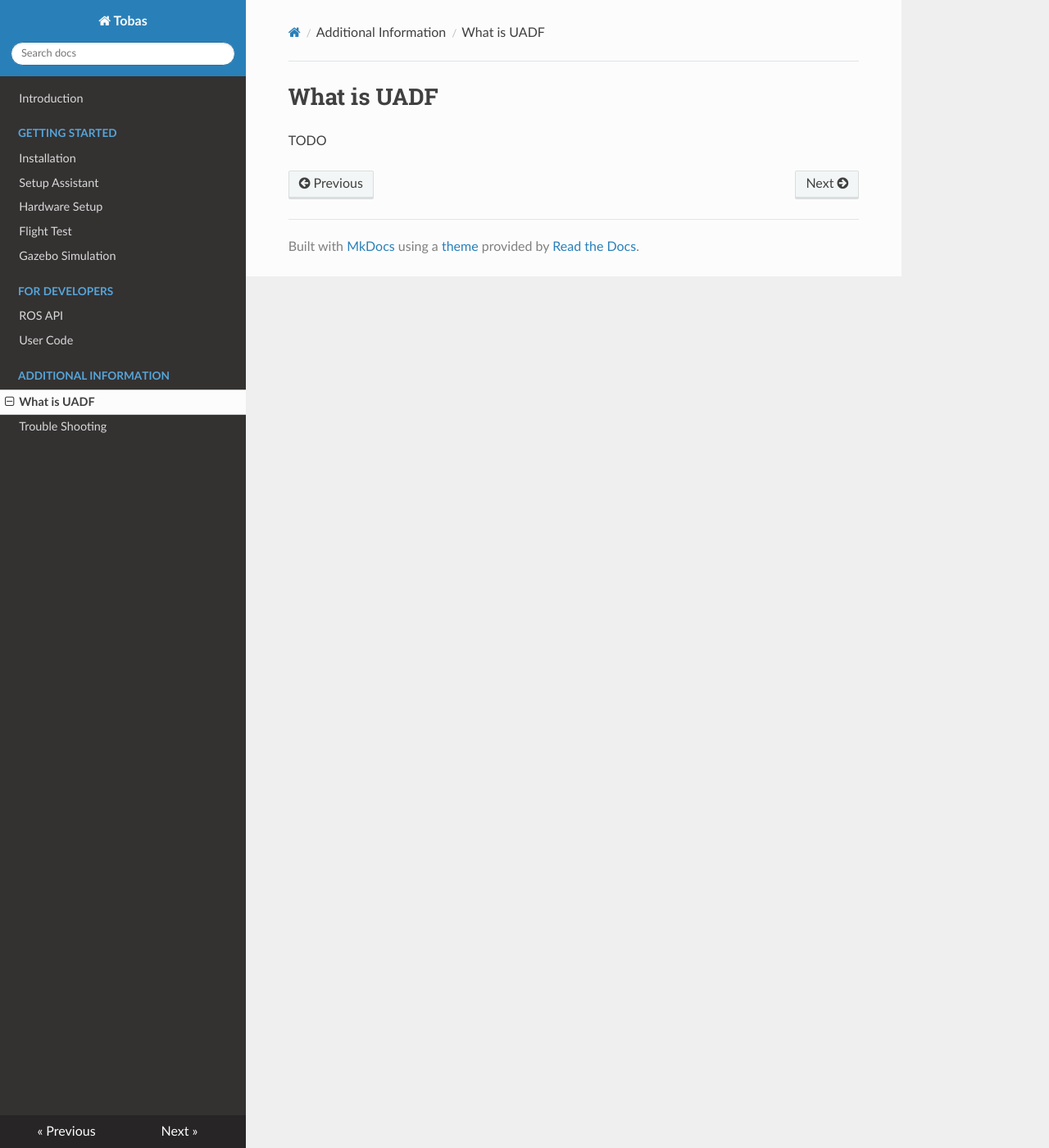
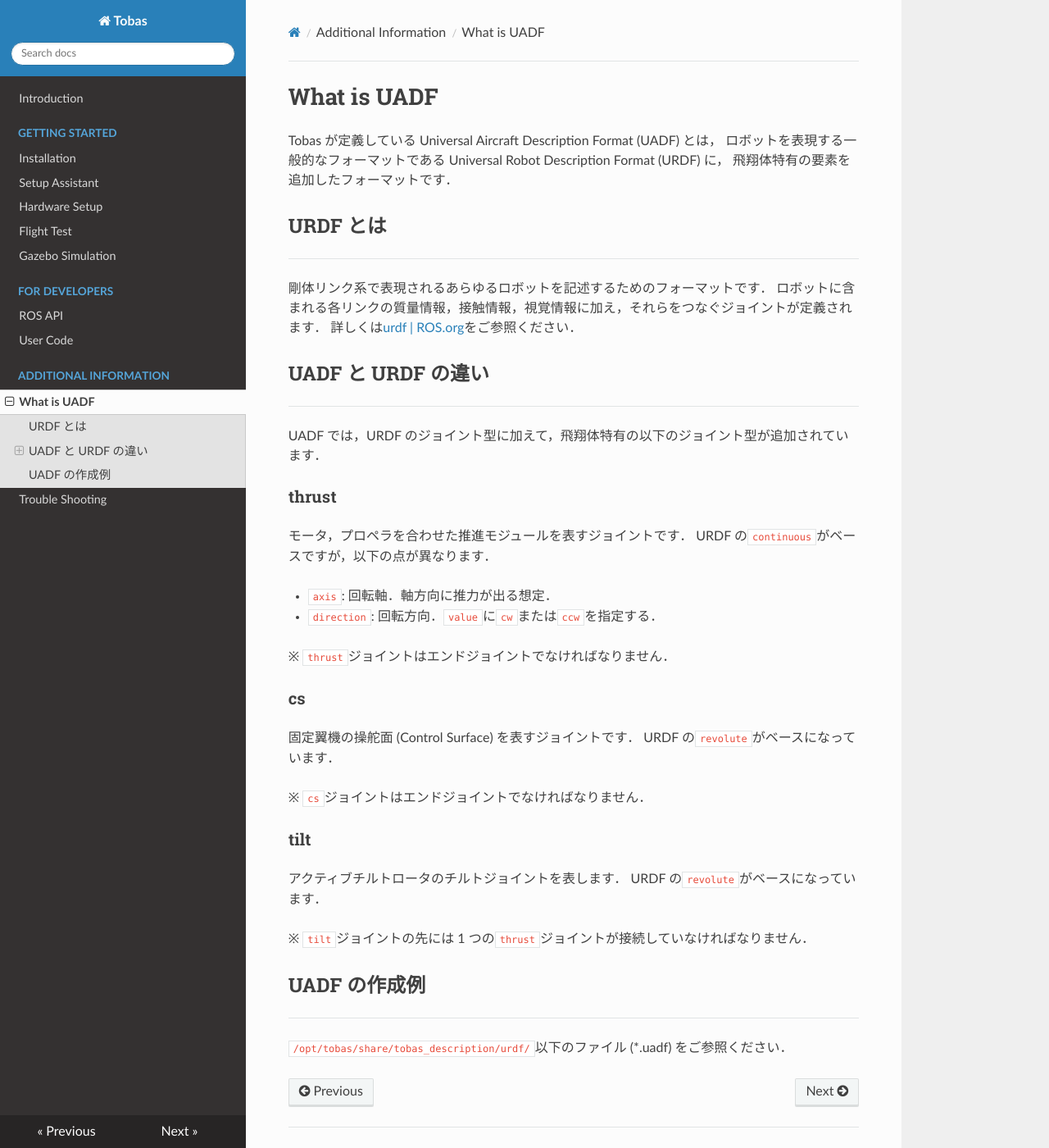
Before and after one commit to TobasFlightControl/tobas_wiki_ja, an MkDocs documentation site: the page built from docs/what_is_uadf.md, in a window 1280 px wide and 1400 px high. Shown: the whole window at 82% size. Built offline with MkDocs 1.6.1, drawn with Linux system fonts in a browser that asks for light colours; nearby versions of some CDN libraries.

Commit message:
edit: what_is_uadf.md

```diff
--- a/docs/what_is_uadf.md
+++ b/docs/what_is_uadf.md
@@ -1,3 +1,49 @@
 # What is UADF
 
-TODO <!-- cf. URDF and SRDF -->
+Tobas が定義している Universal Aircraft Description Format (UADF) とは，
+ロボットを表現する一般的なフォーマットである Universal Robot Description Format (URDF) に，
+飛翔体特有の要素を追加したフォーマットです．
+
+## URDF とは
+
+---
+
+剛体リンク系で表現されるあらゆるロボットを記述するためのフォーマットです．
+ロボットに含まれる各リンクの質量情報，接触情報，視覚情報に加え，それらをつなぐジョイントが定義されます．
+詳しくは<a href=https://wiki.ros.org/urdf target="_blank">urdf | ROS.org</a>をご参照ください．
+
+## UADF と URDF の違い
+
+---
+
+UADF では，URDF のジョイント型に加えて，飛翔体特有の以下のジョイント型が追加されています．
+
+### thrust
+
+モータ，プロペラを合わせた推進モジュールを表すジョイントです．
+URDF の`continuous`がベースですが，以下の点が異なります．
+
+- `axis`: 回転軸．軸方向に推力が出る想定．
+- `direction`: 回転方向．`value`に`cw`または`ccw`を指定する．
+
+※ `thrust`ジョイントはエンドジョイントでなければなりません．
+
+### cs
+
+固定翼機の操舵面 (Control Surface) を表すジョイントです．
+URDF の`revolute`がベースになっています．
+
+※ `cs`ジョイントはエンドジョイントでなければなりません．
+
+### tilt
+
+アクティブチルトロータのチルトジョイントを表します．
+URDF の`revolute`がベースになっています．
+
+※ `tilt`ジョイントの先には 1 つの`thrust`ジョイントが接続していなければなりません．
+
+## UADF の作成例
+
+---
+
+`/opt/tobas/share/tobas_description/urdf/`以下のファイル (\*.uadf) をご参照ください．
```
